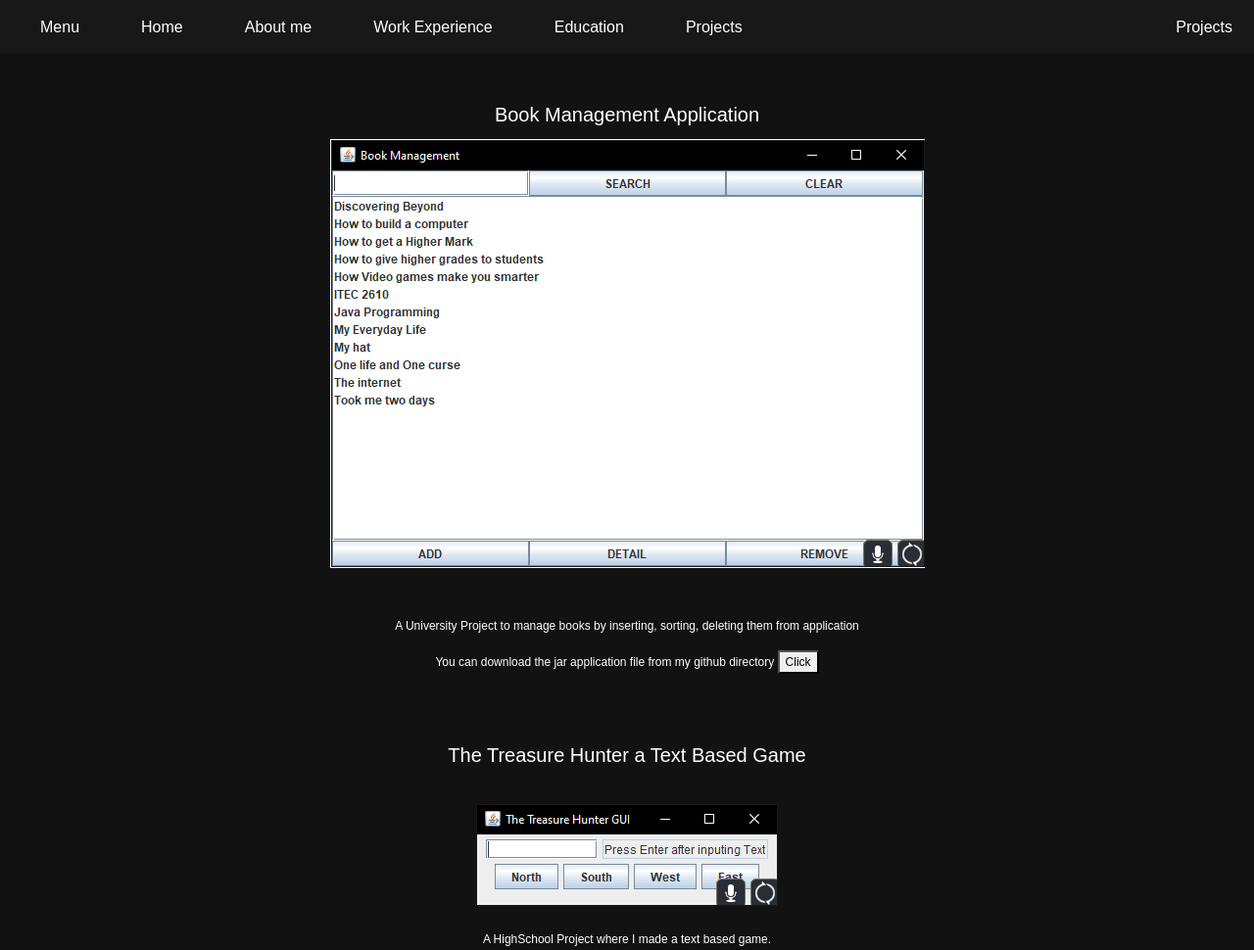
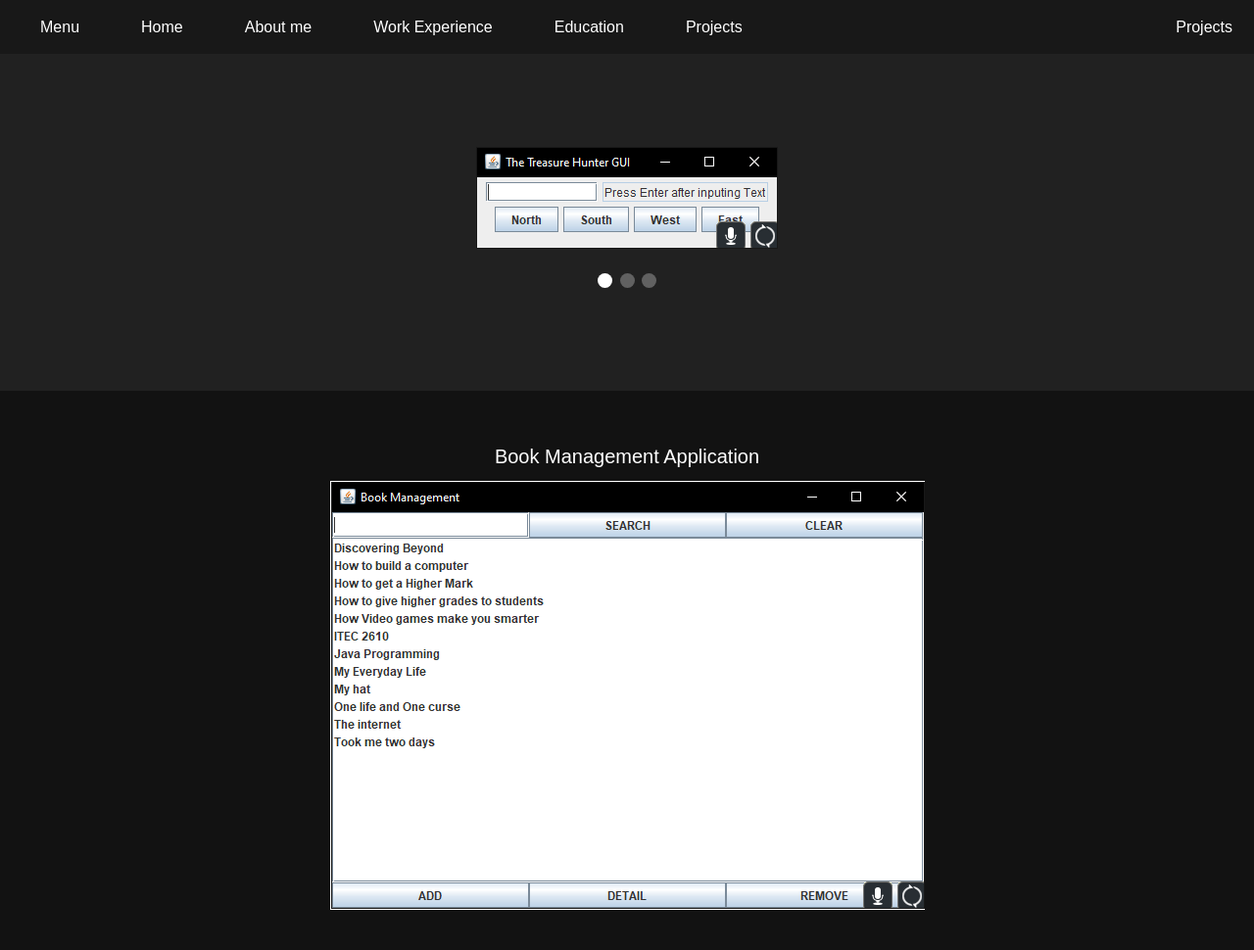
Before and after one commit to ZenonZeni/My-Personal-Website, a PHP site: the page made by Projects Page Personal Website.html in a window 1280 px wide. Shown: the top 970 px of the page at 98% size. Run offline with PHP 8.4, Linux system fonts and the light colour scheme.

Commit message:
Added slideshow for Projects

```diff
--- a/Css/mystyle.css
+++ b/Css/mystyle.css
@@ -43,11 +43,6 @@ a:link{
   margin-right: auto;
 	width: auto;
   max-width: 100%;
-	padding-left:5%;
-}
-
-#maintext{
-	width:50%;
 	padding-left:5%;
 }
 
--- a/Css/nav.css
+++ b/Css/nav.css
@@ -4,7 +4,7 @@
 	background-color: #181818;
 	list-style-type: none;
   padding: 5px;
-  overflow: hidden;
+  overflow: visible;
 	max-width: auto;
 	margin: 0;
   padding: 0;
--- /dev/null
+++ b/Css/slide.css
@@ -0,0 +1,17 @@
+.slideImage{
+  max-height:300px;
+}
+.dot{
+  cursor: pointer;
+  height: 15px;
+  width: 15px;
+  margin: 0 2px;
+  background-color: #616161;
+  border-radius: 50%;
+  display: inline-block;
+  transition: background-color 0.6s ease;
+}
+.active, .dot:hover {
+  background-color: white;
+}
+}
--- /dev/null
+++ b/JavaScript/slideshow.js
@@ -0,0 +1,22 @@
+var slideIndex = 1;
+showSlides(slideIndex);
+
+function currentSlide(n) {
+  showSlides(slideIndex = n);
+}
+
+function showSlides(n) {
+  var i;
+  var slides = document.getElementsByClassName("mySlides");
+  var dots = document.getElementsByClassName("dot");
+  if (n > slides.length) {slideIndex = 1}
+  if (n < 1) {slideIndex = slides.length}
+  for (i = 0; i < slides.length; i++) {
+      slides[i].style.display = "none";
+  }
+  for (i = 0; i < dots.length; i++) {
+      dots[i].className = dots[i].className.replace(" active", "");
+  }
+  slides[slideIndex-1].style.display = "block";
+  dots[slideIndex-1].className += " active";
+}
--- a/Projects Page Personal Website.html
+++ b/Projects Page Personal Website.html
@@ -17,14 +17,19 @@
 		</script>
 		<meta name="viewport" content="width=device-width, initial-scale=1.0">
 		<link href="https://cdn.jsdelivr.net/npm/bootstrap@5.0.0-beta1/dist/css/bootstrap.min.css" rel="stylesheet" integrity="sha384-giJF6kkoqNQ00vy+HMDP7azOuL0xtbfIcaT9wjKHr8RbDVddVHyTfAAsrekwKmP1" crossorigin="anonymous">
+		<link rel="stylesheet" href="Css/slide.css">
 		<link rel="stylesheet" href="Css/default.css">
 		<link rel="stylesheet" href="Css/bottom.css">
 		<link rel="stylesheet" href="Css/nav.css">
 		<link rel="stylesheet" href="Css/slidingmenu.css">
 		<link rel="stylesheet" href="Css/page.css">
+		<link rel="stylesheet" href="Css/slide.css">
 	</head>
+
 	<body>
+
 	<div class="page">
+
 		<div id="mySidepanel">
 			<a href="javascript:void(0)" class="closebtn" onclick="closeNav()">&times;</a>
 			<a href="../index.html">Home</a>
@@ -45,6 +50,31 @@
 			<li style="float:right"><button class="navButtons" disabled href="#about">Projects</button></li>
 			</div>
 		</ul>
+
+			<!--Slide show template used from w3 school -->
+			<div class="container-fluid" style="padding-top:100px; padding-bottom:100px; background-color:#212121;">
+					<center>
+						<div class="row" style="text-align:center;">
+							  <div class="mySlides">
+							    <img src="Images/program.png" style="width:auto;">
+							  </div>
+							  <div class="mySlides">
+							    <img src="Images/BMP.png" style="width:auto;">
+							  </div>
+							  <div class="mySlides">
+							    <img src="Images/website.png" style="width:auto;">
+							  </div>
+							</div>
+							<div class="row" style="width:auto; padding-top:2%;">
+								<div style="text-align:center">
+									<span class="dot" onclick="currentSlide(1)"></span>
+									<span class="dot" onclick="currentSlide(2)"></span>
+									<span class="dot" onclick="currentSlide(3)"></span>
+									</div>
+							</div>
+					</center>
+			</div>
+		<script src="JavaScript/slideshow.js"> </script>
 
 		<center>
 
@@ -146,4 +176,4 @@
 		</center>
 	</div>
 	</body>
-<html>
+</html>
```
Also changed, not shown: ContactMeSuccess.html (+3 -4 lines). Lines whose indentation alone changed are shown as unchanged.
